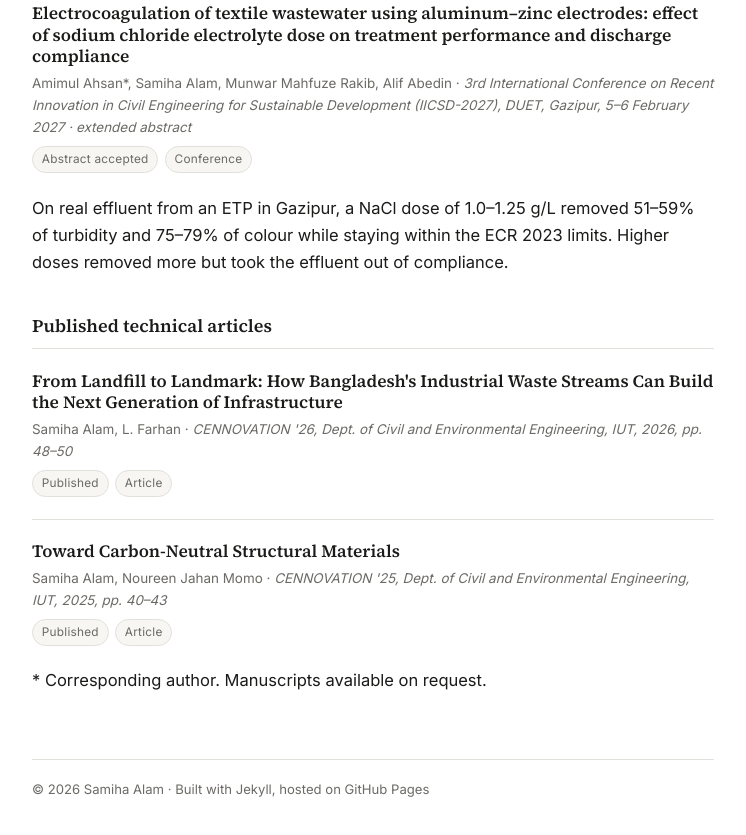
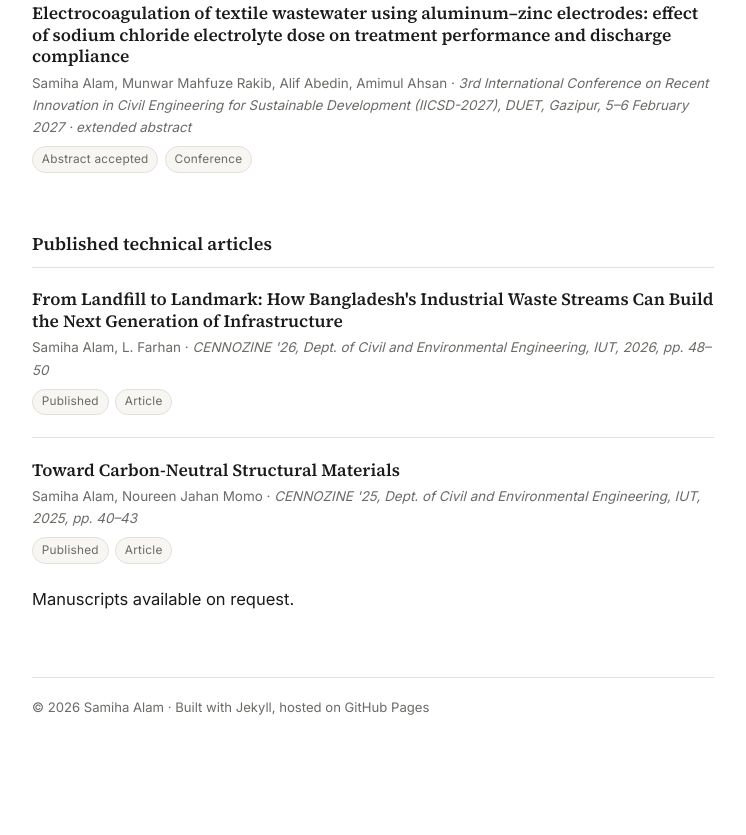
Before and after one commit to samiha-alam/samiha-alam.github.io, a plain HTML site: page publications.html in a window 1280 px wide. Shown: the part 1024-1859 px from the top of the page, without its empty margins (424-1170 px from the left). After the commit the page ends 1823 px from the top, so only its background shows below. Drawn offline with Linux system fonts and the light colour scheme.

Commit message:
Add files via upload

```diff
--- a/publications.html
+++ b/publications.html
@@ -100,7 +100,7 @@
 <div class="entry">
   <h3>Electrocoagulation of textile wastewater using aluminum&ndash;zinc electrodes: effect of sodium chloride electrolyte dose on treatment performance and discharge compliance</h3>
   <p class="meta">
-    Amimul Ahsan*, Samiha Alam, Munwar Mahfuze Rakib, Alif Abedin &middot; <em>3rd International Conference on Recent Innovation in Civil Engineering for Sustainable Development (IICSD-2027), DUET, Gazipur, 5&ndash;6 February 2027 &middot; extended abstract</em>
+    Samiha Alam, Munwar Mahfuze Rakib, Alif Abedin, Amimul Ahsan &middot; <em>3rd International Conference on Recent Innovation in Civil Engineering for Sustainable Development (IICSD-2027), DUET, Gazipur, 5&ndash;6 February 2027 &middot; extended abstract</em>
   </p>
 
   <div class="tags">
@@ -109,16 +109,12 @@
 
 </div>
 
-<p>On real effluent from an ETP in Gazipur, a NaCl dose of 1.0&ndash;1.25&nbsp;g/L removed
-51&ndash;59% of turbidity and 75&ndash;79% of colour while staying within the ECR 2023 limits.
-Higher doses removed more but took the effluent out of compliance.</p>
-
 <h3>Published technical articles</h3>
 
 <div class="entry">
   <h3>From Landfill to Landmark: How Bangladesh's Industrial Waste Streams Can Build the Next Generation of Infrastructure</h3>
   <p class="meta">
-    Samiha Alam, L. Farhan &middot; <em>CENNOVATION '26, Dept. of Civil and Environmental Engineering, IUT, 2026, pp. 48&ndash;50</em>
+    Samiha Alam, L. Farhan &middot; <em>CENNOZINE '26, Dept. of Civil and Environmental Engineering, IUT, 2026, pp. 48&ndash;50</em>
   </p>
 
   <div class="tags">
@@ -130,7 +126,7 @@ Higher doses removed more but took the effluent out of compliance.</p>
 <div class="entry">
   <h3>Toward Carbon-Neutral Structural Materials</h3>
   <p class="meta">
-    Samiha Alam, Noureen Jahan Momo &middot; <em>CENNOVATION '25, Dept. of Civil and Environmental Engineering, IUT, 2025, pp. 40&ndash;43</em>
+    Samiha Alam, Noureen Jahan Momo &middot; <em>CENNOZINE '25, Dept. of Civil and Environmental Engineering, IUT, 2025, pp. 40&ndash;43</em>
   </p>
 
   <div class="tags">
@@ -139,7 +135,7 @@ Higher doses removed more but took the effluent out of compliance.</p>
 
 </div>
 
-<p class="meta">* Corresponding author. Manuscripts available on request.</p>
+<p class="meta">Manuscripts available on request.</p>
 
     <footer class="foot">
       © 2026 Samiha Alam · Built with Jekyll, hosted on GitHub Pages
```
Also changed, not shown: projects.html (+3 -3 lines).
